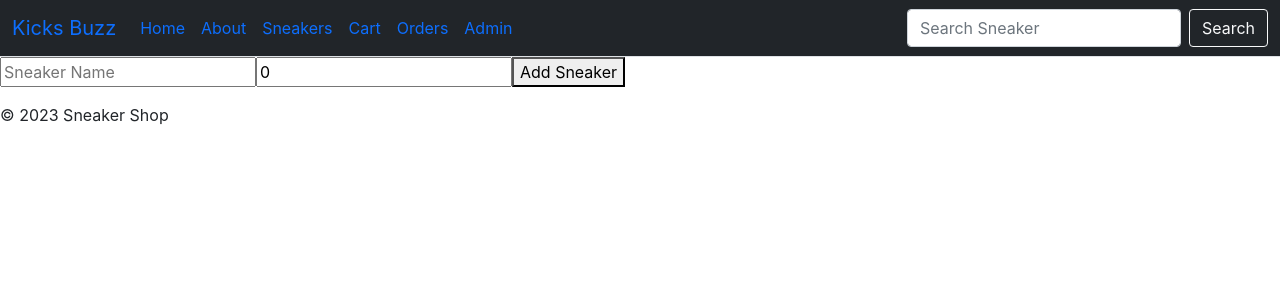
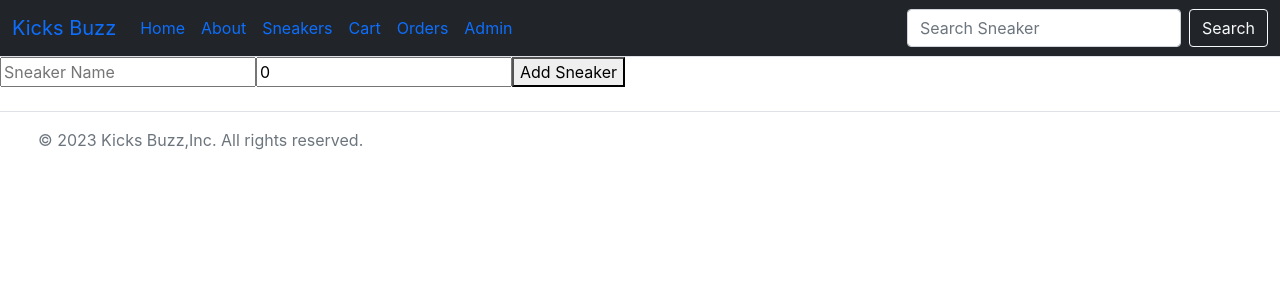
Before and after one commit to mark9559/Phase-2-Project, a React (Create React App) app in the folder sneaker-shop/: page /admin in a window 1280 px wide. Shown: the top 300 px of the page. Built offline with nearby package versions, Linux system fonts and the light colour scheme.

Commit message:
Adding Footer

```diff
--- a/sneaker-shop/package.json
+++ b/sneaker-shop/package.json
@@ -6,6 +6,7 @@
     "@testing-library/jest-dom": "^5.17.0",
     "@testing-library/react": "^13.4.0",
     "@testing-library/user-event": "^13.5.0",
+    "bootstrap-icons": "^1.11.1",
     "react": "^18.2.0",
     "react-dom": "^18.2.0",
     "react-scripts": "5.0.1",
--- a/sneaker-shop/src/components/Footer.js
+++ b/sneaker-shop/src/components/Footer.js
@@ -2,11 +2,42 @@
 import React from 'react';
 
 const Footer = () => {
-  return (
-    <footer>
-      <p>&copy; 2023 Sneaker Shop</p>
-    </footer>
-  );
-};
+    return (
+      <footer className="d-flex flex-wrap justify-content-between align-items-center py-3 my-4 border-top">
+        <div className="col-md-4 d-flex align-items-center">
+          <a href="/" className="mb-3 me-2 mb-md-0 text-muted text-decoration-none lh-1">
+            <svg className="bi" width="30" height="24">
+              <use xlinkHref="#bootstrap" />
+            </svg>
+          </a>
+          <span className="mb-3 mb-md-0 text-muted">© 2023 Kicks Buzz,Inc. All rights reserved.</span>
+        </div>
+
+        {/* <ul className="nav col-md-4 justify-content-end list-unstyled d-flex">
+          <li className="ms-3">
+            <a className="text-muted" href="#">
+              <svg className="bi" width="24" height="24">
+                <use xlinkHref="#twitter" />
+              </svg>
+            </a>
+          </li>
+          <li className="ms-3">
+            <a className="text-muted" href="#">
+              <svg className="bi" width="24" height="24">
+                <use xlinkHref="#instagram" />
+              </svg>
+            </a>
+          </li>
+          <li className="ms-3">
+            <a className="text-muted" href="#">
+              <svg className="bi" width="24" height="24">
+                <use xlinkHref="#facebook" />
+              </svg>
+            </a>
+          </li>
+        </ul> */}
+      </footer>
+    );
+  };
 
 export default Footer;
```
Also changed, not shown: 1 other file (tests, documents, lock files or other folders).
